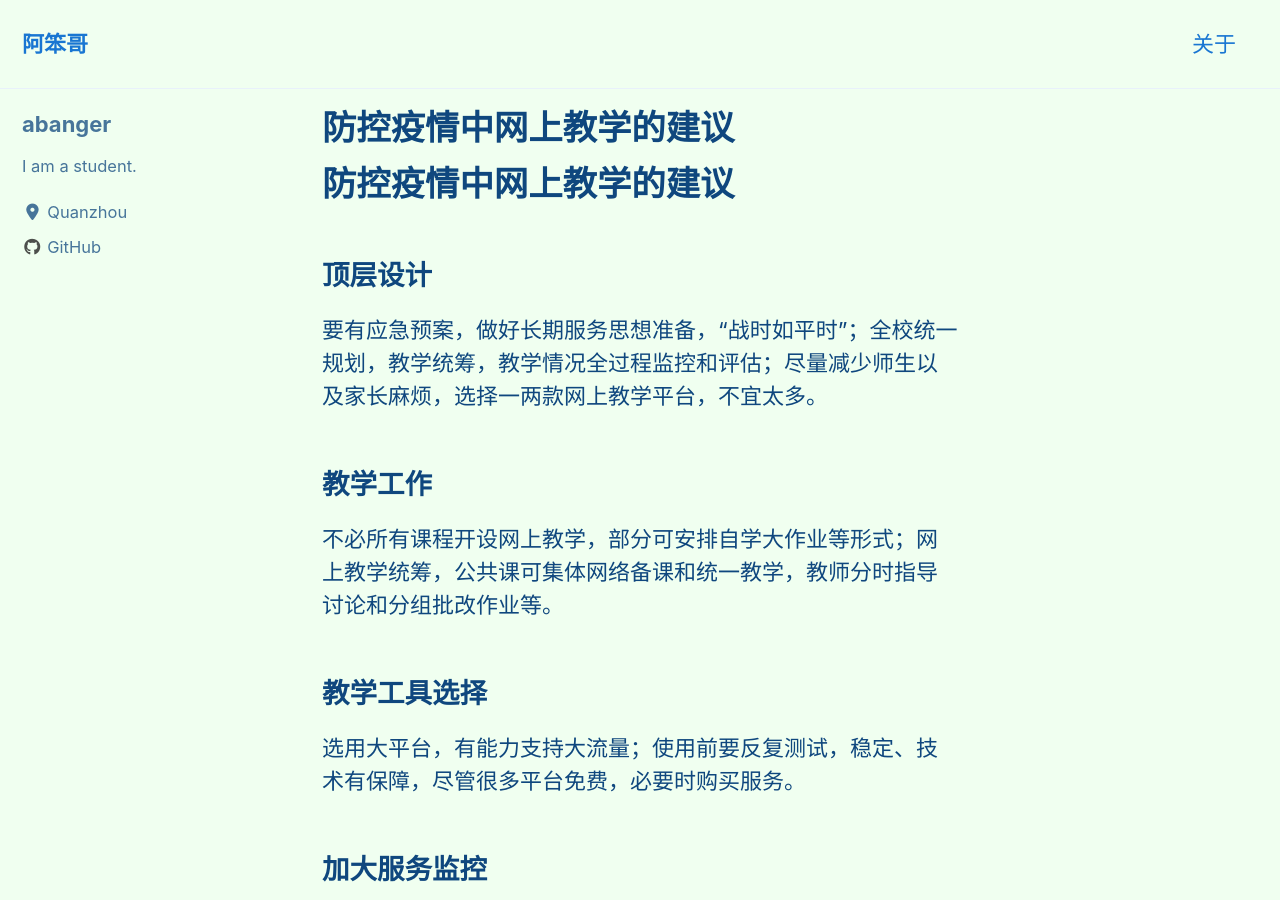
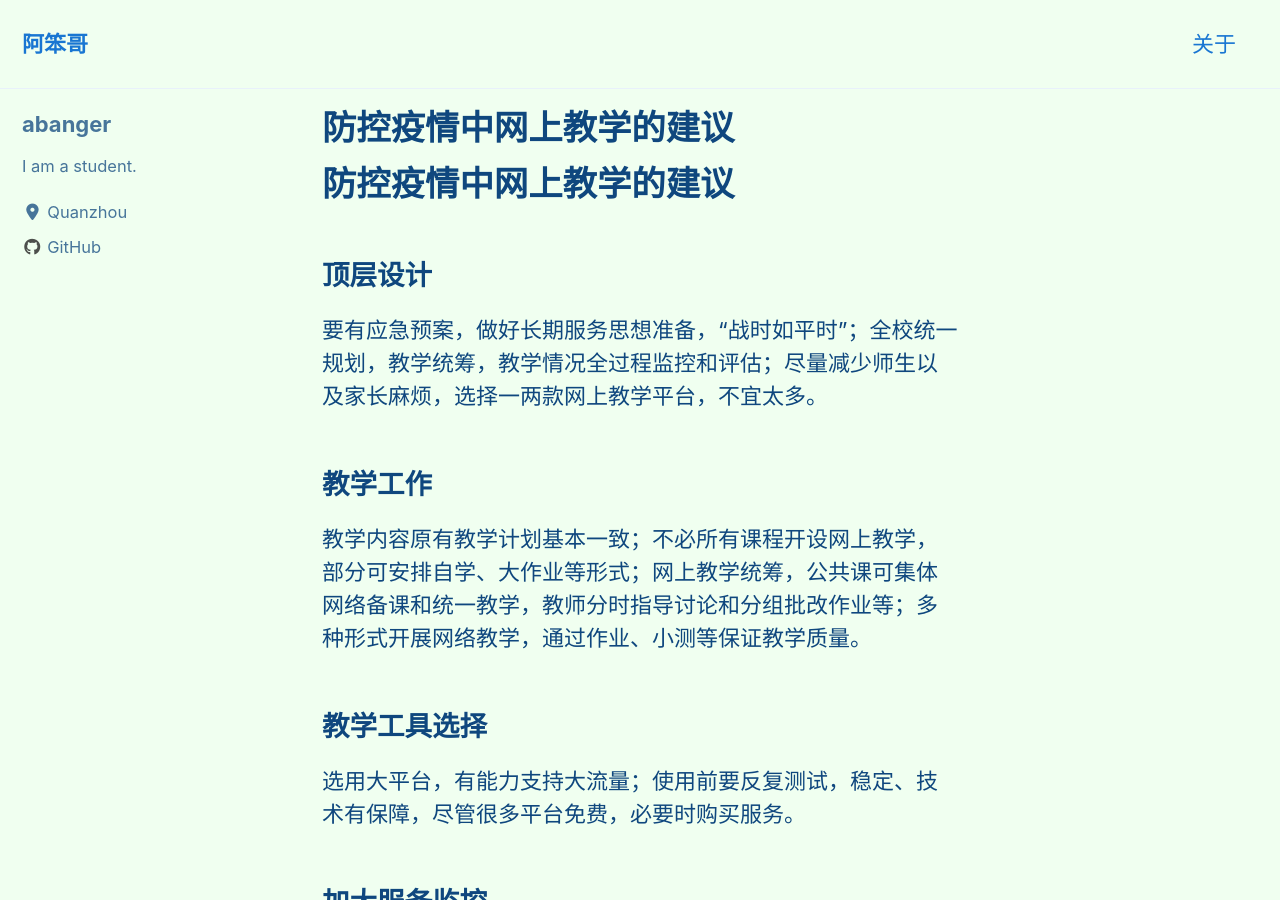
Before and after one commit to abanger/abanger.github.io, a Jekyll site: the page built from _posts/2020-02-11-online-teaching.md, in a window 1280 px wide and 900 px high. Built offline with Jekyll 4.4.1, drawn with Linux system fonts in a browser that asks for light colours; cached includes are drawn as plain includes; nearby versions of some CDN libraries.

Commit message:
Update 2020-02-11-online-teaching.md

```diff
--- a/_posts/2020-02-11-online-teaching.md
+++ b/_posts/2020-02-11-online-teaching.md
@@ -13,7 +13,7 @@ categories:  教学
 
 ## 教学工作
 
-不必所有课程开设网上教学，部分可安排自学大作业等形式；网上教学统筹，公共课可集体网络备课和统一教学，教师分时指导讨论和分组批改作业等。
+教学内容原有教学计划基本一致；不必所有课程开设网上教学，部分可安排自学、大作业等形式；网上教学统筹，公共课可集体网络备课和统一教学，教师分时指导讨论和分组批改作业等；多种形式开展网络教学，通过作业、小测等保证教学质量。
 
 ## 教学工具选择
 
@@ -25,7 +25,7 @@ categories:  教学
 
 
 
-# 愿疫情早日结束
+## 愿疫情早日结束
 
 
 
```
